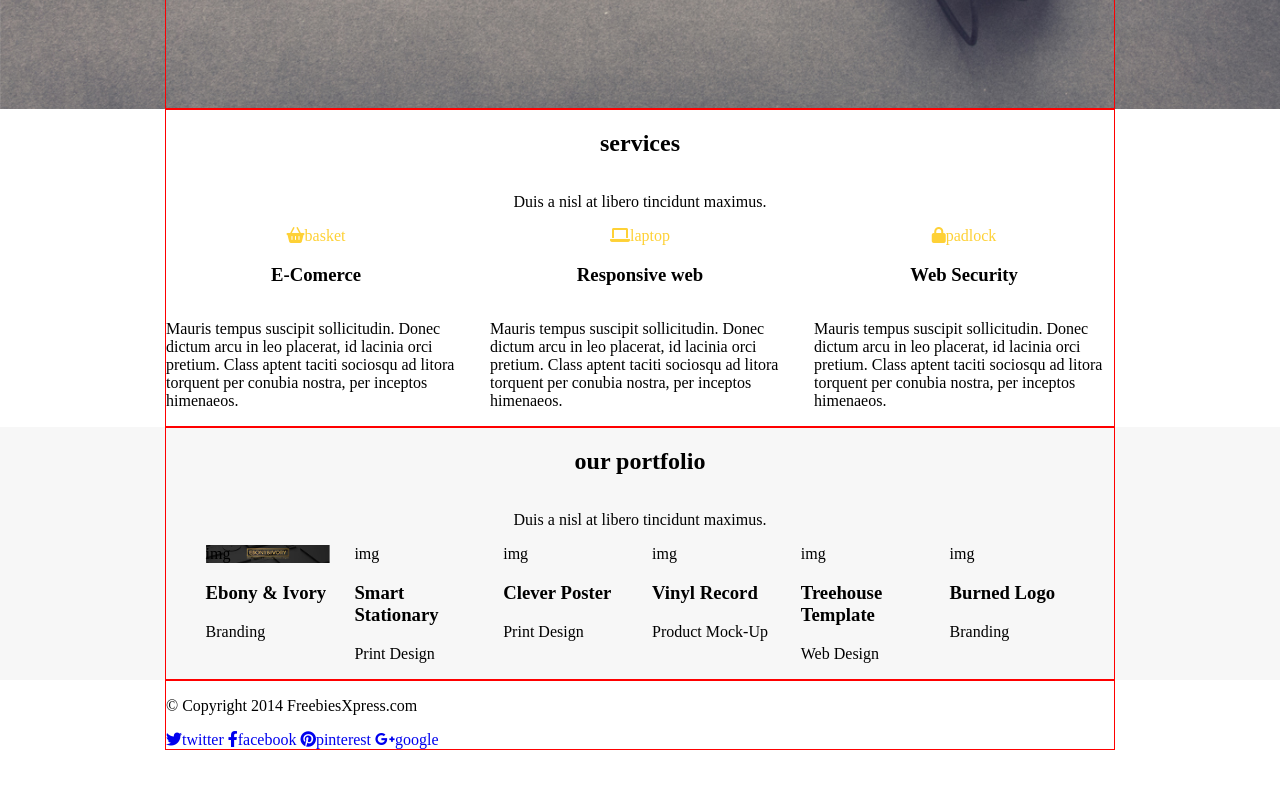
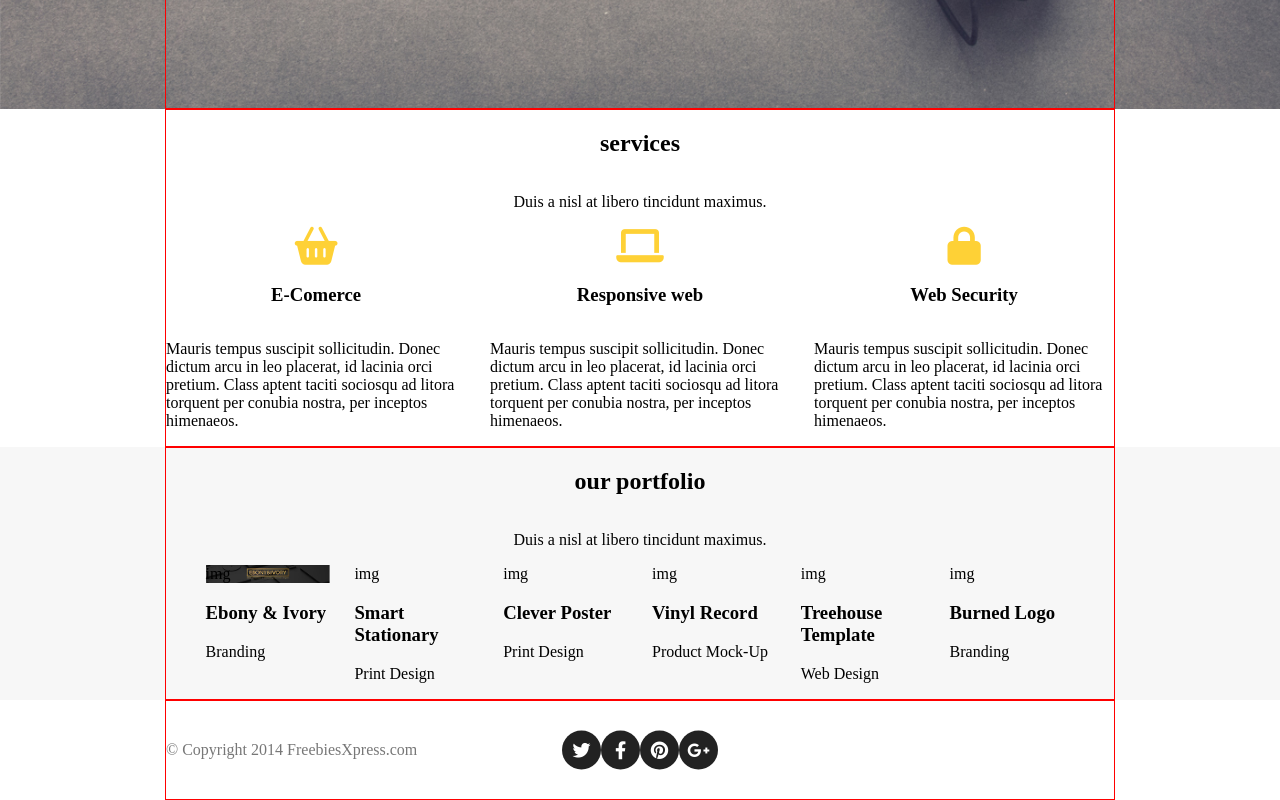
Before and after one commit to karollion/Project-4, a website: page index.html in a window 1280 px wide. Shown: the part 691-1491 px from the top of the page. Before the commit the page ends 1441 px from the top, so only its background shows below. Drawn offline with Linux system fonts and the light colour scheme; files whose address does not match are found by name.

Commit message:
Fix footer

```diff
--- a/index.html
+++ b/index.html
@@ -6,8 +6,8 @@
         <meta name="viewport" content="width=device-width, initial-scale=1.0">
         <title>Project 4</title>
         <link rel="stylesheet" href="vendor/bootstrap-grid.css">
+        <link rel="stylesheet" href="https://use.fontawesome.com/releases/v6.0.0/css/all.css">
         <link rel="stylesheet" href="css/style.css">
-        <link rel="stylesheet" href="https://use.fontawesome.com/releases/v6.0.0/css/all.css">
     </head>
     <body>
         <header>
@@ -127,12 +127,14 @@
 
         <footer>
             <div class="container">
-                <p>&copy; Copyright 2014 FreebiesXpress.com</p>
-                <div>
-                    <a href="#"><i class="fa-brands fa-twitter"></i>twitter</a>
-                    <a href="#"><i class="fa-brands fa-facebook-f"></i>facebook</a>
-                    <a href="#"><i class="fa-brands fa-pinterest"></i>pinterest</a>
-                    <a href="#"><i class="fa-brands fa-google-plus-g"></i>google</a>
+                <div class="footer">
+                    <p>&copy; Copyright 2014 FreebiesXpress.com</p>
+                    <ul class="footer-icons">
+                        <li><a href="#"><i class="fa-brands fa-twitter"></i>twitter</a></li>
+                        <li><a href="#"><i class="fa-brands fa-facebook-f"></i>facebook</a></li>
+                        <li><a href="#"><i class="fa-brands fa-pinterest"></i>pinterest</a></li>
+                        <li><a href="#"><i class="fa-brands fa-google-plus-g"></i>google</a></li>
+                    </ul>
                 </div>
             </div>
         </footer>
--- a/sass/style.scss
+++ b/sass/style.scss
@@ -94,8 +94,12 @@ header {
 /* services */
 
 .services {
+    i {
+        font-size: 38px;
+        color: $color-main;
+    }
     a {
-        color: $color-main;
+        font-size: 0;
     }
 }
 
@@ -106,6 +110,46 @@ header {
 }
 
 .image01 {
-    background: url('.../images/image01.png') no-repeat center center;
+    background: url('file:///D:/kodilla/projekt4 studio/images/image01.png') no-repeat center center;
     background-size: cover;
 }
+
+/* Footer */
+
+.footer {
+    position: relative;
+    margin: 40px 0;
+
+    .footer-icons {
+        list-style-type: none;
+        position: absolute;
+        top: 50%;
+        left: 50%;
+        transform: translate(-50%, -50%);
+        display: flex;
+        margin: 0;
+        padding: 0;
+    }
+
+    p {
+        color: $color-text-medium;
+    }
+
+    li {
+        font-size: 0;
+    }
+
+    .fa-brands {
+        line-height: 39px;
+    }
+
+    i {
+        font-size: 18px;
+        width: 39px;
+        height: 39px;
+        color: $color-text-light;
+        background: $color-text-dark;
+        border-radius: 50%;
+        text-align: center;
+    }
+}
```
Also changed, not shown: css/style.css, 1 other file.
